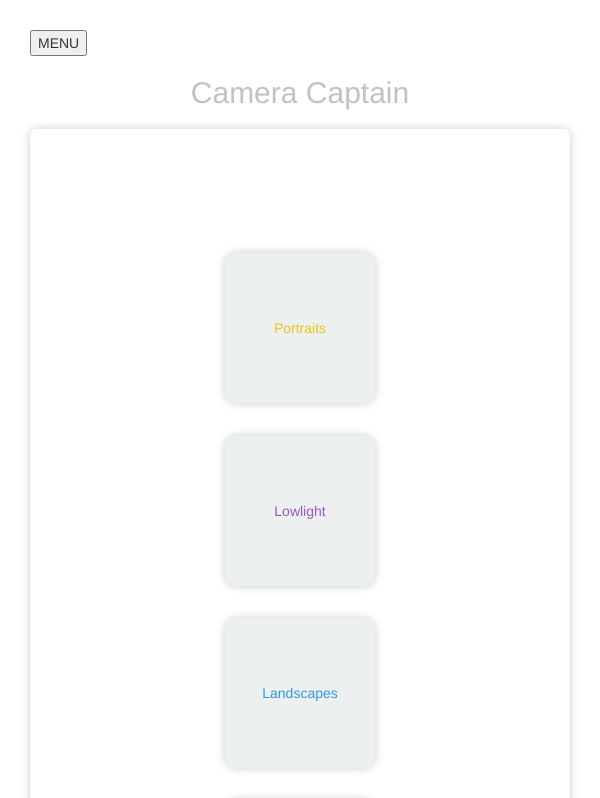
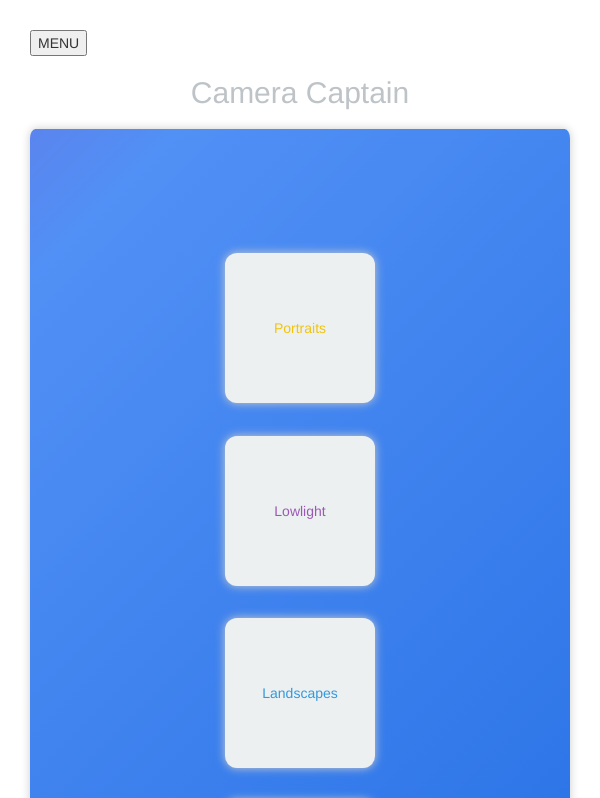
Before and after one commit to Devonltaylor/Camera-Captain, a React (Create React App) app: page / in a window 600 px wide. Shown: the top 798 px of the page. Built offline with nearby package versions, Linux system fonts and the light colour scheme.

Commit message:
backgound animation added

```diff
--- a/src/components/App.css
+++ b/src/components/App.css
@@ -1,18 +1,42 @@
 
-body {
-  background-color: lightgreen;
-}
 
-@media screen and (min-width: 480px) {
-    body {
-        background-color: white;
-      }
-    }
+
+
+
 
 h2 {
   color: #bdc3c7;
   margin-bottom: 20px;
 }
+
+
+
+/*******************
+    MEDIA QUERIES
+*******************/
+
+@media screen and (max-width: 750px) {
+
+  .categoriesContainer {
+
+    background-color: lightgreen;
+    background: linear-gradient(135deg, rgba(92,92,92,1) 0%, rgba(92,92,92,1) 2%, rgba(177,27,177,1) 22%, rgba(245,84,113,1) 46%, rgba(81,144,245,1) 68%, rgba(40,113,230,1) 85%, rgba(40,113,230,1) 100%);
+    filter: progid:DXImageTransform.Microsoft.gradient( startColorstr='#5c5c5c', endColorstr='#2871e6', GradientType=1 );
+  }
+
+  @keyframes BackgoundGradient {
+    0% {background-position: 0% 50%;}
+    50% {background-position: 100% 50%;}
+    100% {background-position: 0% 50%;}
+  }
+}
+
+
+@media screen and (min-width: 760px) and (max-width: 1400px) {
+    body {
+        background-color: grey;
+      }
+    }
 /*******************
     MAIN PAGE
 *******************/
@@ -44,6 +68,20 @@ h2 {
 
 }
 
+.categoriesContainer {
+
+  background: linear-gradient(135deg, rgba(92,92,92,1) 0%, rgba(92,92,92,1) 2%, rgba(177,27,177,1) 18%, rgba(81,144,245,1) 42%, rgba(40,113,230,1) 63%, rgba(133,255,161,1) 85%, rgba(133,255,161,1) 100%);
+  filter: progid:DXImageTransform.Microsoft.gradient( startColorstr='#5c5c5c', endColorstr='#85ffa1', GradientType=1 );
+
+  background-size: 400% 400%;
+  animation: BackgoundGradient 30s ease infinite;
+}
+
+@keyframes BackgoundGradient {
+  0% {background-position: 0% 50%;}
+  50% {background-position: 100% 50%;}
+  100% {background-position: 0% 50%;}
+}
 
 
 /*******************
@@ -107,7 +145,7 @@ VIDEO CONTENT PAGE
   border-radius: 2%;
   margin-top: 40px;
   padding: 20%;
-  background-color: grey;
+  background-color: #404345;
 }
 
 .youtubeVideo {
@@ -145,3 +183,12 @@ VIDEO CONTENT PAGE
 #videoDescription {
   float: left;
 }
+
+
+/*******************
+  BACKGROUND CHANGE
+*******************/
+
+body {
+
+}
--- a/src/components/Welcome.js
+++ b/src/components/Welcome.js
@@ -13,7 +13,10 @@ class Welcome extends Component {
 
   render() {
     return (
+
       <div className="categoriesContainer">
+        <div className="App-title"></div>
+
         <button className="portraits" id="contain" onClick={this.handleClickPortraits.bind(this)}>
           Portraits
         </button>
```
